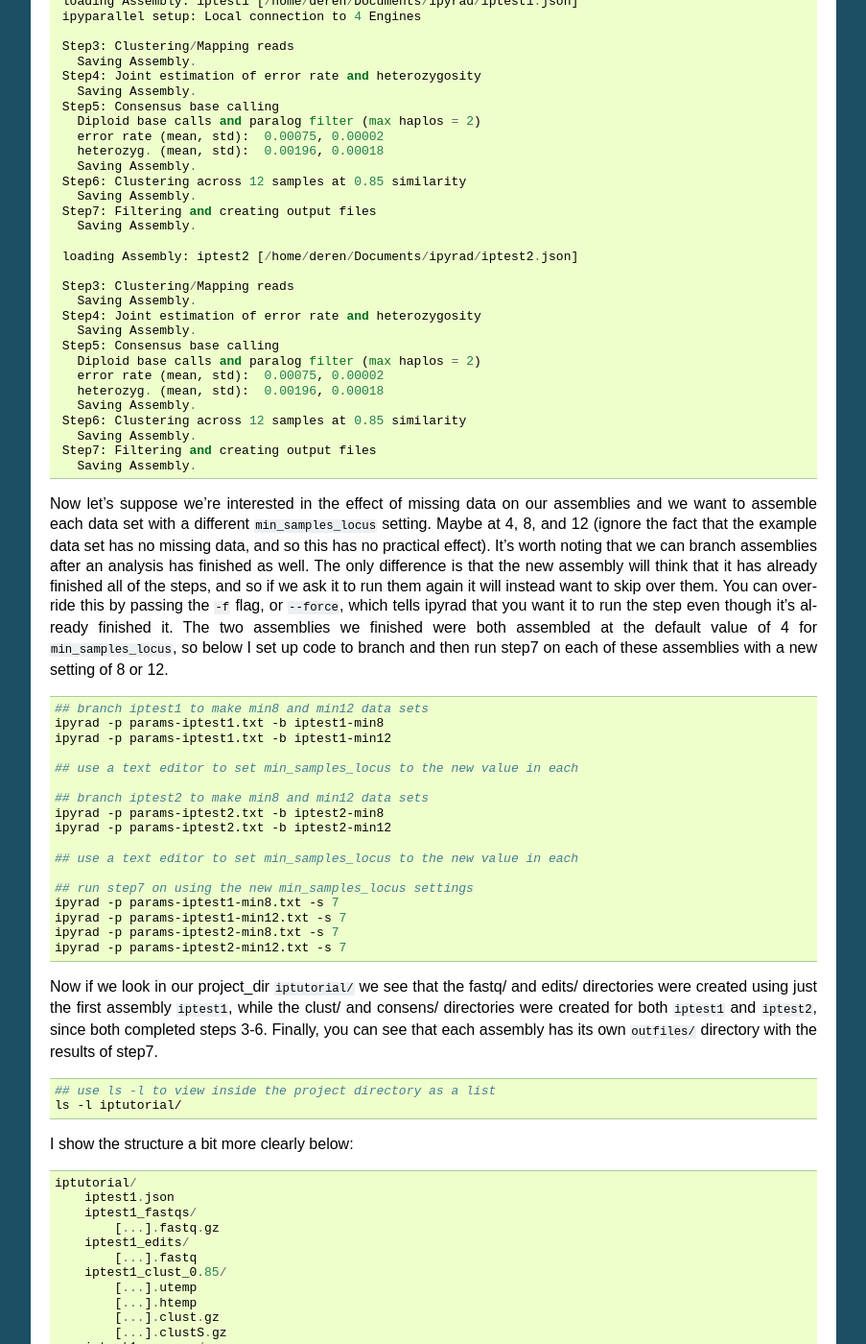
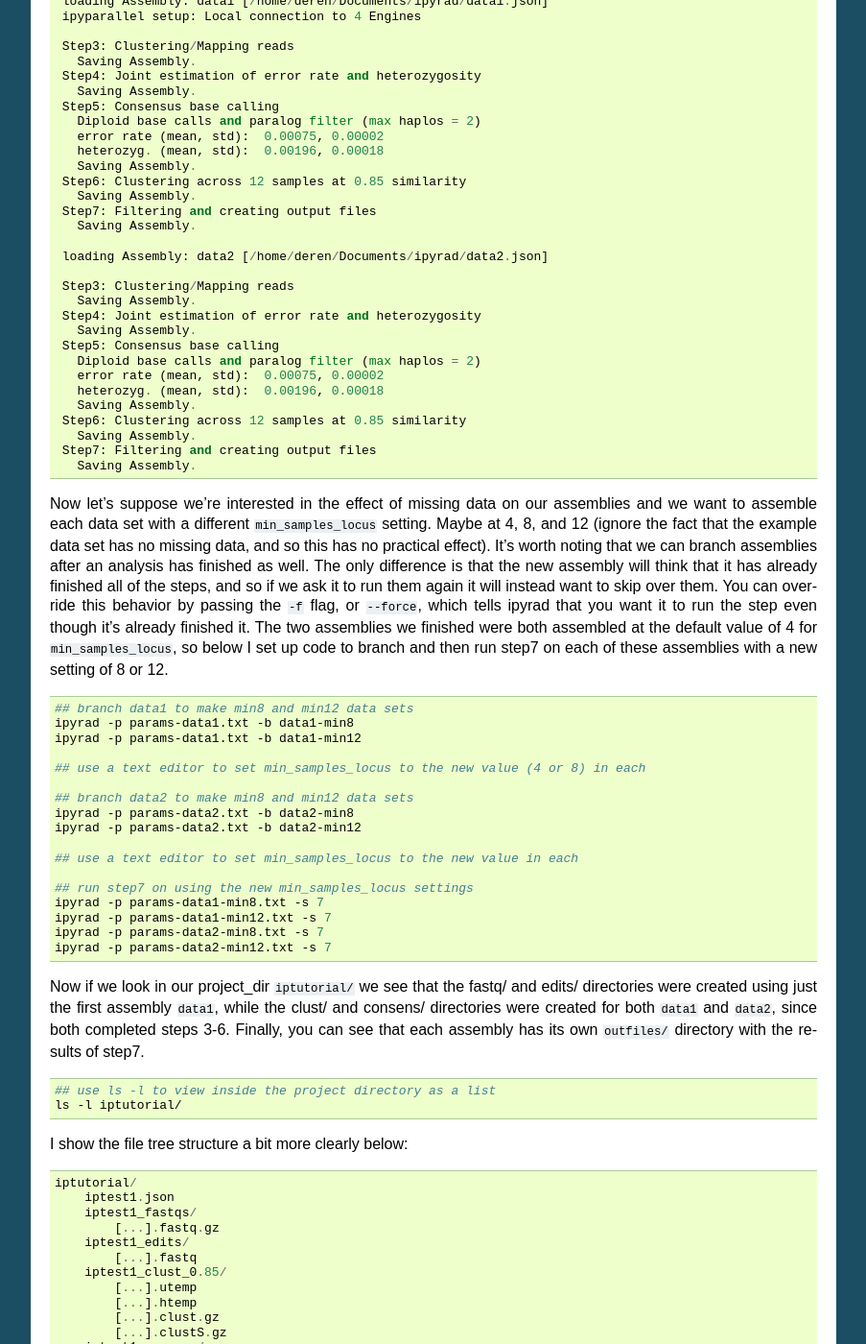
Before and after one commit to dereneaton/ipyrad, a Sphinx documentation site: the page built from docs/tutorial_advanced_cli.rst, in a window 1280 px wide and 1400 px high, scrolled down 2821 px. Shown: the whole window at 96% size, without its empty margins (198-1101 px from the left). Built offline with Sphinx 7.4.7, drawn with Linux system fonts in a browser that asks for light colours; pages that are not in the unit, such as notebooks, are missing from menus; the version number is read from the project's files by our own code; some of the changed text lies outside the part shown.

Commit message:
docs updates

```diff
--- a/docs/tutorial_advanced_cli.rst
+++ b/docs/tutorial_advanced_cli.rst
@@ -199,19 +199,19 @@ file and each will create its own output files and saved results.
 .. code:: bash
 
    ## assemble the first data set denovo
-   ipyrad -p params-iptest1.txt -s 34567
+   ipyrad -p params-data1.txt -s 34567
 
    ## assemble the second data set using reference mapping
-   ipyrad -p params-iptest2.txt -s 34567
+   ipyrad -p params-data2.txt -s 34567
 
 
 .. parsed-literal::
 
     --------------------------------------------------
-     ipyrad [v.0.1.47]
+     ipyrad [v.0.1.73]
      Interactive assembly and analysis of RADseq data
     --------------------------------------------------
-     loading Assembly: iptest1 [/home/deren/Documents/ipyrad/iptest1.json]
+     loading Assembly: data1 [/home/deren/Documents/ipyrad/data1.json]
      ipyparallel setup: Local connection to 4 Engines
 
      Step3: Clustering/Mapping reads
@@ -228,7 +228,7 @@ file and each will create its own output files and saved results.
      Step7: Filtering and creating output files
        Saving Assembly.
 
-     loading Assembly: iptest2 [/home/deren/Documents/ipyrad/iptest2.json]
+     loading Assembly: data2 [/home/deren/Documents/ipyrad/data2.json]
 
      Step3: Clustering/Mapping reads
        Saving Assembly.
@@ -252,38 +252,37 @@ has no missing data, and so this has no practical effect). It's worth
 noting that we can branch assemblies after an analysis has finished as well.
 The only difference is that the new assembly will think that it has already
 finished all of the steps, and so if we ask it to run them again it will instead
-want to skip over them. You can override this by passing the ``-f`` flag,
+want to skip over them. You can override this behavior by passing the ``-f`` flag,
 or ``--force``, which tells ipyrad that you want it to run the step even though
 it's already finished it. The two assemblies we finished were both assembled at
 the default value of 4 for ``min_samples_locus``, so below I set up code to
 branch and then run step7 on each of these assemblies with a new setting of 8 or 12.
 
-
 .. code:: bash
 
-   ## branch iptest1 to make min8 and min12 data sets
-   ipyrad -p params-iptest1.txt -b iptest1-min8
-   ipyrad -p params-iptest1.txt -b iptest1-min12
+   ## branch data1 to make min8 and min12 data sets
+   ipyrad -p params-data1.txt -b data1-min8
+   ipyrad -p params-data1.txt -b data1-min12
 
-   ## use a text editor to set min_samples_locus to the new value in each
+   ## use a text editor to set min_samples_locus to the new value (4 or 8) in each
 
-   ## branch iptest2 to make min8 and min12 data sets
-   ipyrad -p params-iptest2.txt -b iptest2-min8
-   ipyrad -p params-iptest2.txt -b iptest2-min12
+   ## branch data2 to make min8 and min12 data sets
+   ipyrad -p params-data2.txt -b data2-min8
+   ipyrad -p params-data2.txt -b data2-min12
 
    ## use a text editor to set min_samples_locus to the new value in each
 
    ## run step7 on using the new min_samples_locus settings
-   ipyrad -p params-iptest1-min8.txt -s 7
-   ipyrad -p params-iptest1-min12.txt -s 7
-   ipyrad -p params-iptest2-min8.txt -s 7
-   ipyrad -p params-iptest2-min12.txt -s 7
+   ipyrad -p params-data1-min8.txt -s 7
+   ipyrad -p params-data1-min12.txt -s 7
+   ipyrad -p params-data2-min8.txt -s 7
+   ipyrad -p params-data2-min12.txt -s 7
 
 
 Now if we look in our project_dir ``iptutorial/`` we see that the fastq/
-and edits/ directories were created using just the first assembly ``iptest1``,
-while the clust/ and consens/ directories were created for both ``iptest1`` and
-``iptest2``, since both completed steps 3-6. Finally, you can see that each
+and edits/ directories were created using just the first assembly ``data1``,
+while the clust/ and consens/ directories were created for both ``data1`` and
+``data2``, since both completed steps 3-6. Finally, you can see that each
 assembly has its own ``outfiles/`` directory with the results of step7.
 
 .. code:: bash
@@ -291,8 +290,7 @@ assembly has its own ``outfiles/`` directory with the results of step7.
    ## use ls -l to view inside the project directory as a list
    ls -l iptutorial/
 
-
-I show the structure a bit more clearly below:
+I show the file tree structure a bit more clearly below:
 
 .. parsed-literal::
 
```
